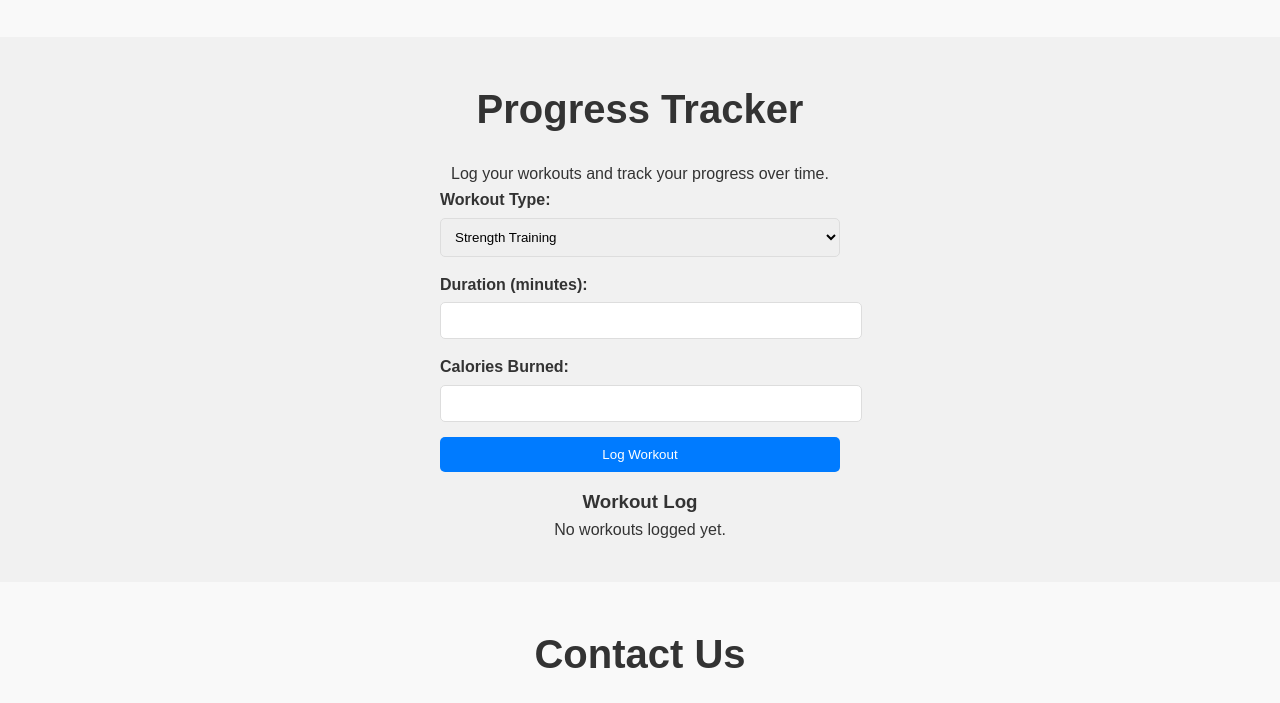
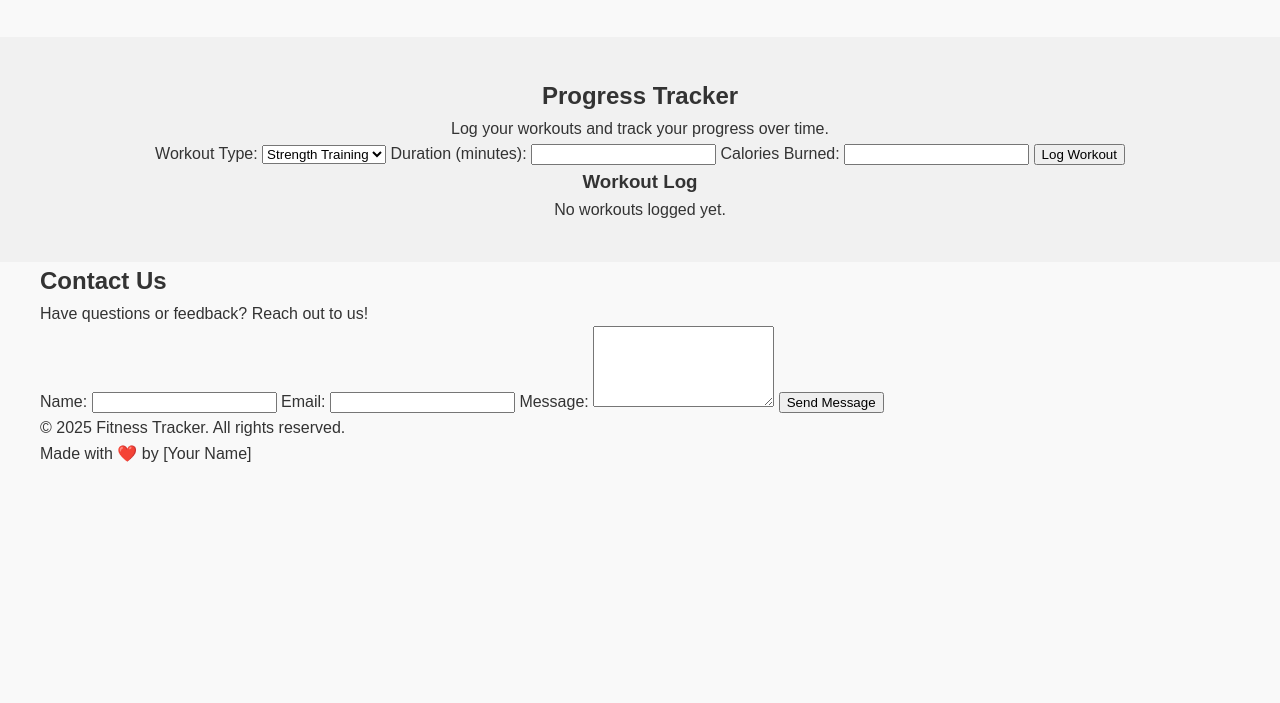
Before and after one commit to DanielGaudreault/Fitness-Tracker, a plain HTML site: page index.html in a window 1280 px wide. Shown: the part 1180-1883 px from the top of the page. After the commit the page ends 1646 px from the top, so only its background shows below. Drawn offline with Linux system fonts and the light colour scheme.

Commit message:
Update styles.css

```diff
--- a/styles.css
+++ b/styles.css
@@ -166,138 +166,4 @@ nav ul li a[aria-current="page"] {
 }
 
 .tracker h2 {
-    font-size: 2.5rem;
-    margin-bottom: 20px;
-}
-
-.tracker form {
-    max-width: 400px;
-    margin: 0 auto;
-    text-align: left;
-}
-
-.tracker label {
-    display: block;
-    margin-bottom: 5px;
-    font-weight: bold;
-}
-
-.tracker input,
-.tracker select,
-.tracker button {
-    width: 100%;
-    padding: 10px;
-    margin-bottom: 15px;
-    border: 1px solid #ddd;
-    border-radius: 5px;
-}
-
-.tracker button {
-    background-color: #007bff;
-    color: #fff;
-    border: none;
-    cursor: pointer;
-    transition: background-color 0.3s ease;
-}
-
-.tracker button:hover {
-    background-color: #0056b3;
-}
-
-/* Contact Section Styles */
-.contact {
-    padding: 40px 0;
-    text-align: center;
-}
-
-.contact h2 {
-    font-size: 2.5rem;
-    margin-bottom: 20px;
-}
-
-.contact form {
-    max-width: 400px;
-    margin: 0 auto;
-    text-align: left;
-}
-
-.contact label {
-    display: block;
-    margin-bottom: 5px;
-    font-weight: bold;
-}
-
-.contact input,
-.contact textarea,
-.contact button {
-    width: 100%;
-    padding: 10px;
-    margin-bottom: 15px;
-    border: 1px solid #ddd;
-    border-radius: 5px;
-}
-
-.contact textarea {
-    resize: vertical;
-}
-
-.contact button {
-    background-color: #007bff;
-    color: #fff;
-    border: none;
-    cursor: pointer;
-    transition: background-color 0.3s ease;
-}
-
-.contact button:hover {
-    background-color: #0056b3;
-}
-
-/* Footer Styles */
-footer {
-    background-color: #333;
-    color: #fff;
-    padding: 20px 0;
-    text-align: center;
-}
-
-footer p {
-    margin: 0;
-    font-size: 0.9rem;
-}
-
-footer p:last-child {
-    margin-top: 10px;
-    font-size: 0.8rem;
-    color: #ccc;
-}
-
-/* Responsive Design */
-@media screen and (max-width: 768px) {
-    .workout-item {
-        flex-basis: calc(50% - 20px);
-    }
-}
-
-@media screen and (max-width: 480px) {
-    .workout-item {
-        flex-basis: 100%;
-    }
-
-    header .container {
-        flex-direction: column;
-        text-align: center;
-    }
-
-    .logo-title {
-        margin-bottom: 15px;
-    }
-
-    nav ul {
-        flex-direction: column;
-    }
-
-    nav ul li {
-        margin: 10px 0;
-    }
-}
+    font-size: 2.
```
